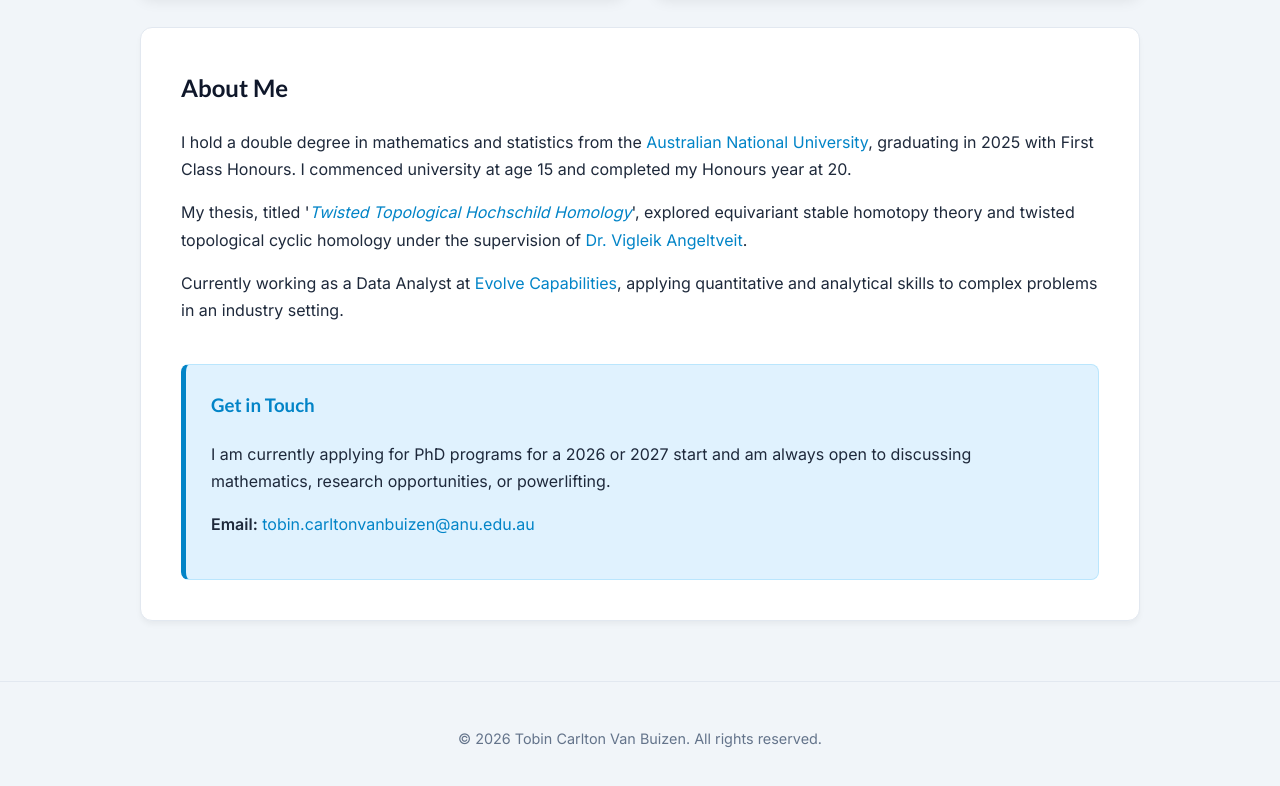
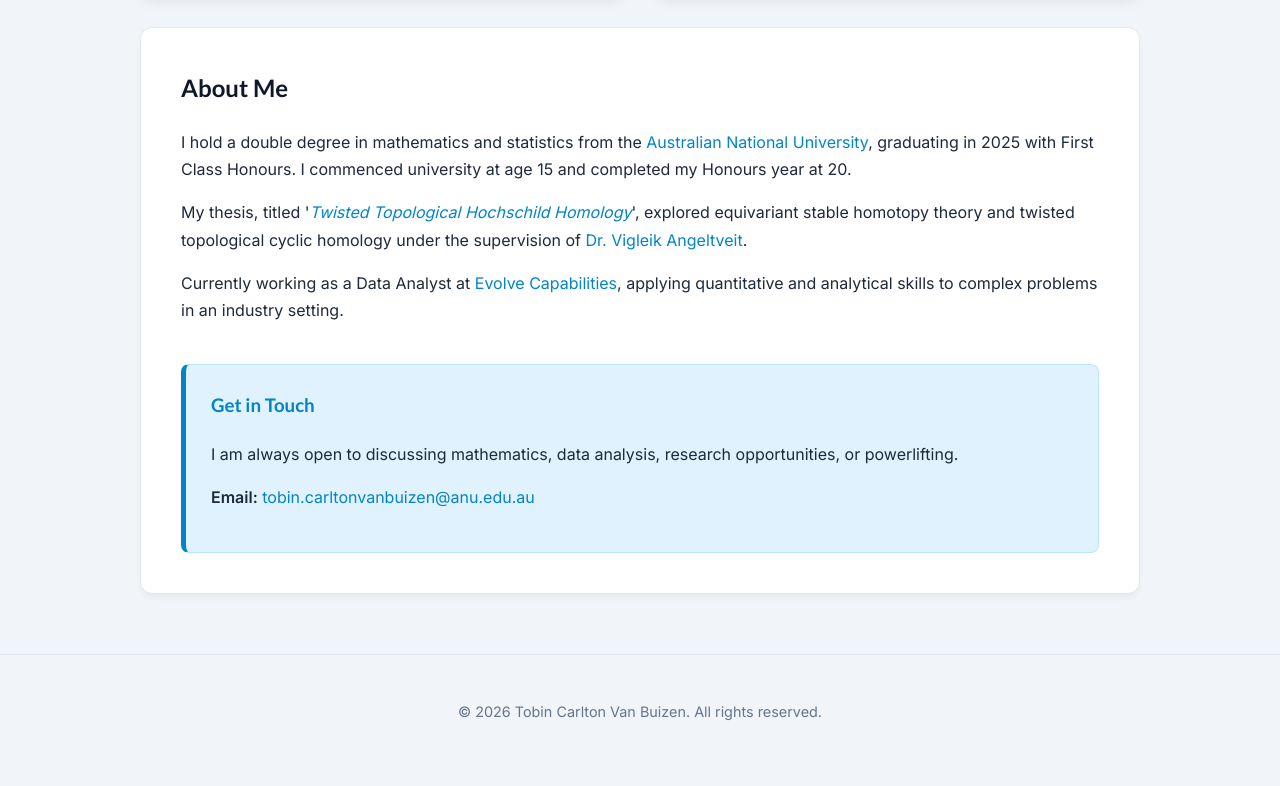
Before and after one commit to tobincvb/tobincvb.github.io, a plain HTML site: page index.html in a window 1280 px wide. Shown: the part 640-1426 px from the top of the page. Drawn offline with Linux system fonts and the light colour scheme.

Commit message:
Update contact information in index.html

```diff
--- a/index.html
+++ b/index.html
@@ -82,7 +82,7 @@
 
 <div class="contact-box">
   <h3>Get in Touch</h3>
-  <p>I am currently applying for PhD programs for a 2026 or 2027 start and am always open to discussing mathematics, research opportunities, or powerlifting.</p>
+  <p>I am always open to discussing mathematics, data analysis, research opportunities, or powerlifting.</p>
   <p style="overflow-wrap: break-word; word-break: break-word;">
     <strong>Email:</strong> <a href="mailto:tobin.carltonvanbuizen@anu.edu.au">tobin.carltonvanbuizen@anu.edu.au</a>
   </p>
```
